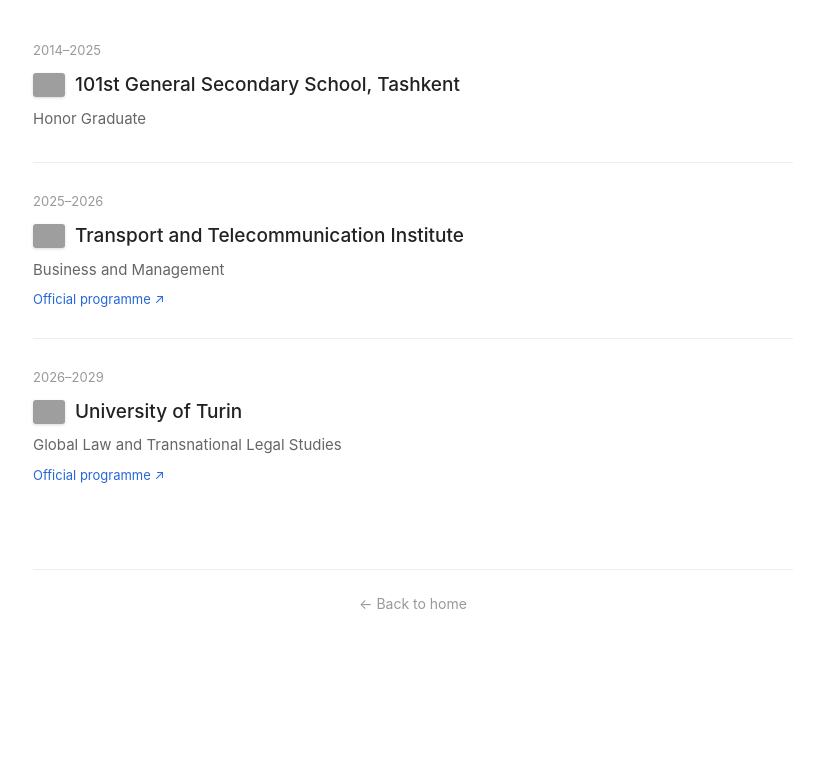
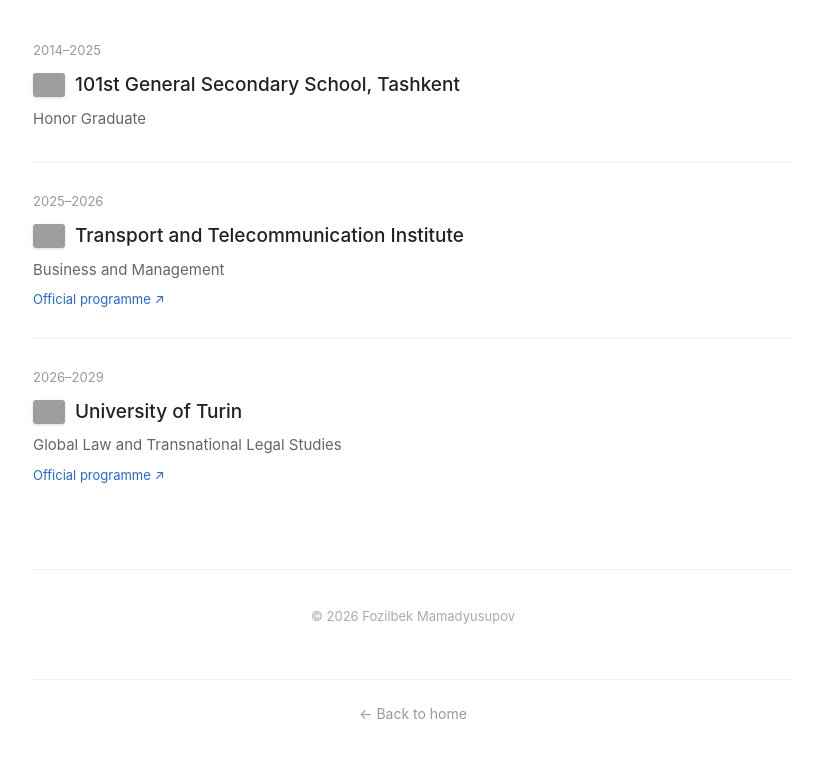
Before and after one commit to shodmonov07/fozilbekmamadyusupov.github.io, a plain HTML site: page education.html in a window 1280 px wide. Shown: the part 204-962 px from the top of the page, without its empty margins (227-1051 px from the left). Before the commit the page ends 930 px from the top, so only its background shows below. Drawn offline with Linux system fonts and the light colour scheme; grey boxes are pictures that could not be loaded.

Commit message:
Add copyright notice to education.html

```diff
--- a/education.html
+++ b/education.html
@@ -126,6 +126,10 @@
     </section>
 
     <footer>
+        <p>© 2026 Fozilbek Mamadyusupov</p>
+    </footer>
+
+    <footer>
       <a class="back" href="index.html">← Back to home</a>
     </footer>
 
```
